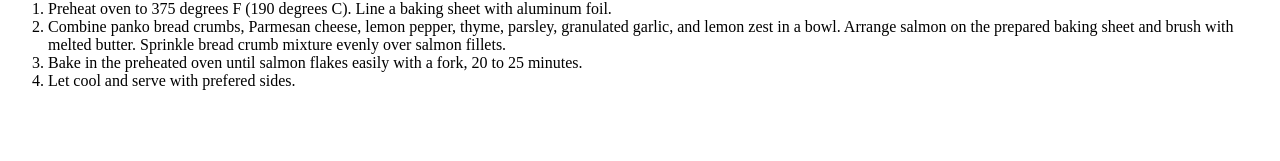
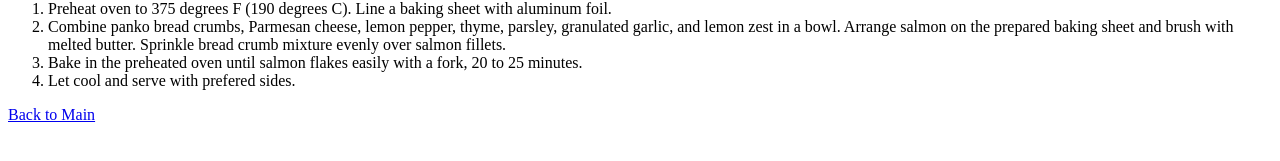
Before and after one commit to willyyyyc/odin-recipes, a plain HTML site: page recipes/LemonPanko.html in a window 1280 px wide. Shown: the part 557-718 px from the top of the page. Drawn offline with Linux system fonts and the light colour scheme.

Commit message:
Add link to index.html

```diff
--- a/recipes/LemonPanko.html
+++ b/recipes/LemonPanko.html
@@ -34,5 +34,6 @@
         <li>Bake in the preheated oven until salmon flakes easily with a fork, 20 to 25 minutes.</li>
         <li>Let cool and serve with prefered sides.</li>
     </ol>
+    <a href="../index.html">Back to Main</a>
 </body>
 </html>
```
